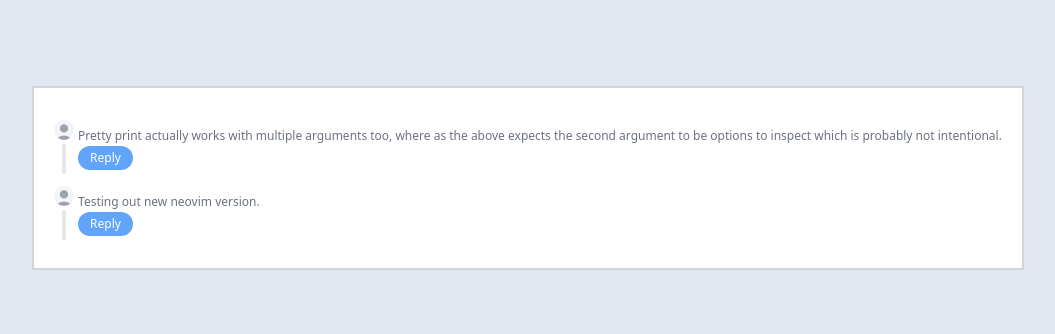
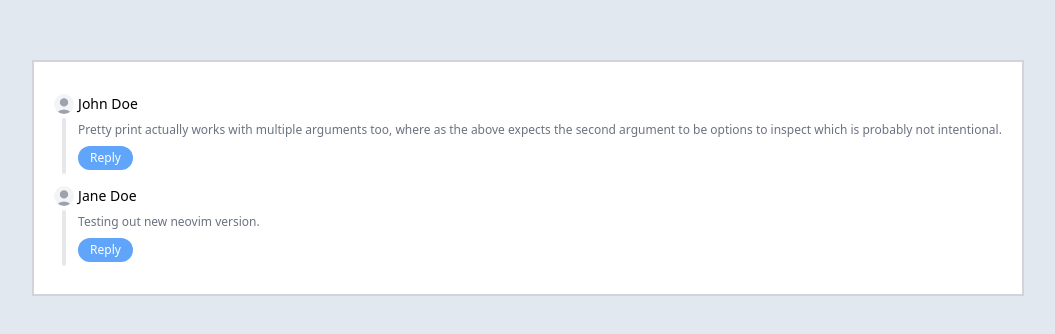
Before and after one commit to talhaimran777/nested-comments-system, a React (Vite) app: page / in a window 1280 px wide. Shown: the part 222-556 px from the top of the page, without its empty margins (112-1167 px from the left). Built offline with nearby package versions, Linux system fonts and the light colour scheme.

Commit message:
Replaced push with unshift.

```diff
--- a/src/components/comment/footer/index.jsx
+++ b/src/components/comment/footer/index.jsx
@@ -16,7 +16,12 @@ const CommentFooter = ({ comment }) => {
     let foundComment = findComment(comments, comment.id);
 
     if (foundComment) {
-      foundComment.replies?.unshift({ id: uuid(), body: reply, replies: [] });
+      foundComment.replies?.unshift({
+        id: uuid(),
+        commentBy: "Unknown",
+        body: reply,
+        replies: [],
+      });
       setComments(comments);
       setShow(false);
       setReply("");
@@ -27,7 +32,7 @@ const CommentFooter = ({ comment }) => {
     <div>
       {!show && (
         <button
-          class="rounded-full bg-blue-400 text-xs text-white px-3 py-1 mb-1"
+          class="rounded-full bg-blue-400 text-xs text-white px-3 py-1 mb-1 mt-2"
           onClick={() => {
             setShow(true);
             replyInput.current.focus();
--- a/src/data/comments.js
+++ b/src/data/comments.js
@@ -1,6 +1,7 @@
 const comments = [
   {
     id: 1,
+    commentBy: 'John Doe',
     body: `Pretty print actually works with multiple arguments too, where as
       the above expects the second argument to be options to inspect which is
       probably not intentional.`,
@@ -8,6 +9,7 @@ const comments = [
   },
   {
     id: 2,
+    commentBy: 'Jane Doe',
     body: `Testing out new neovim version.`,
     replies: [],
   },
```
